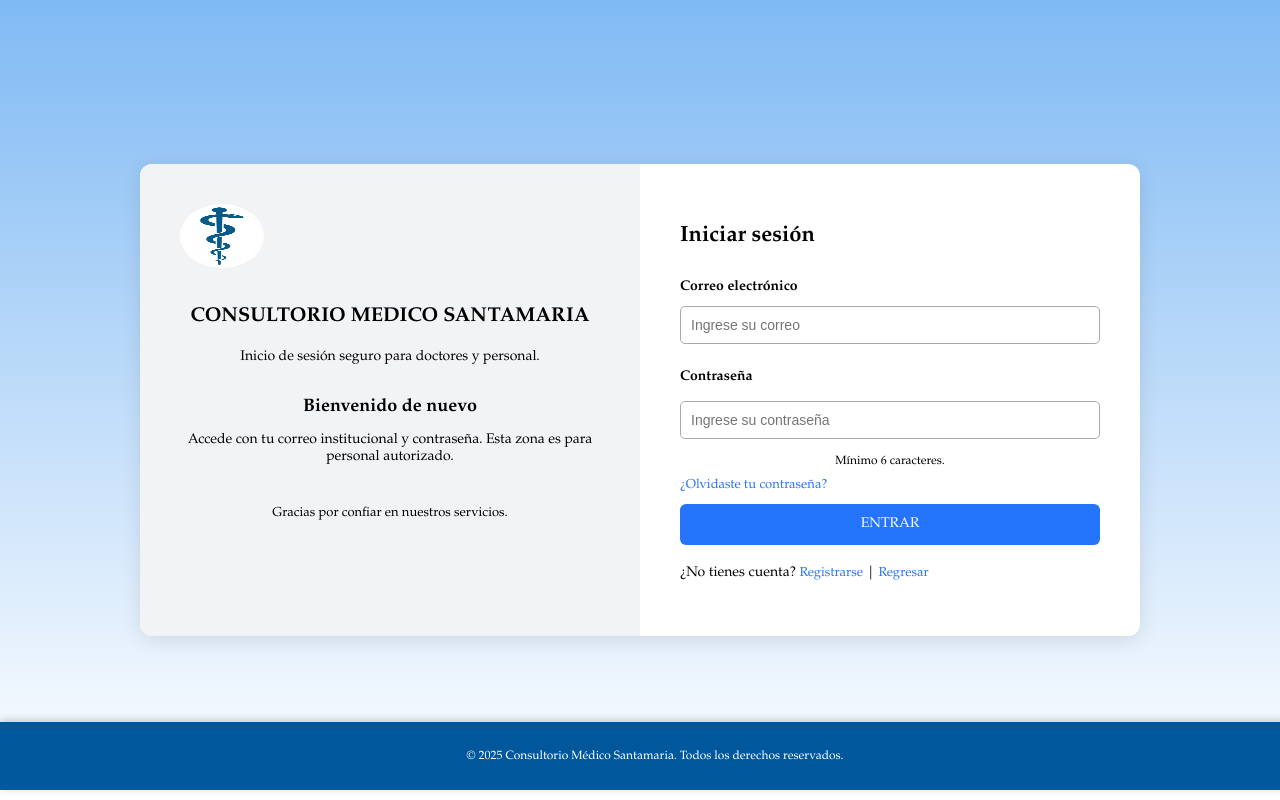
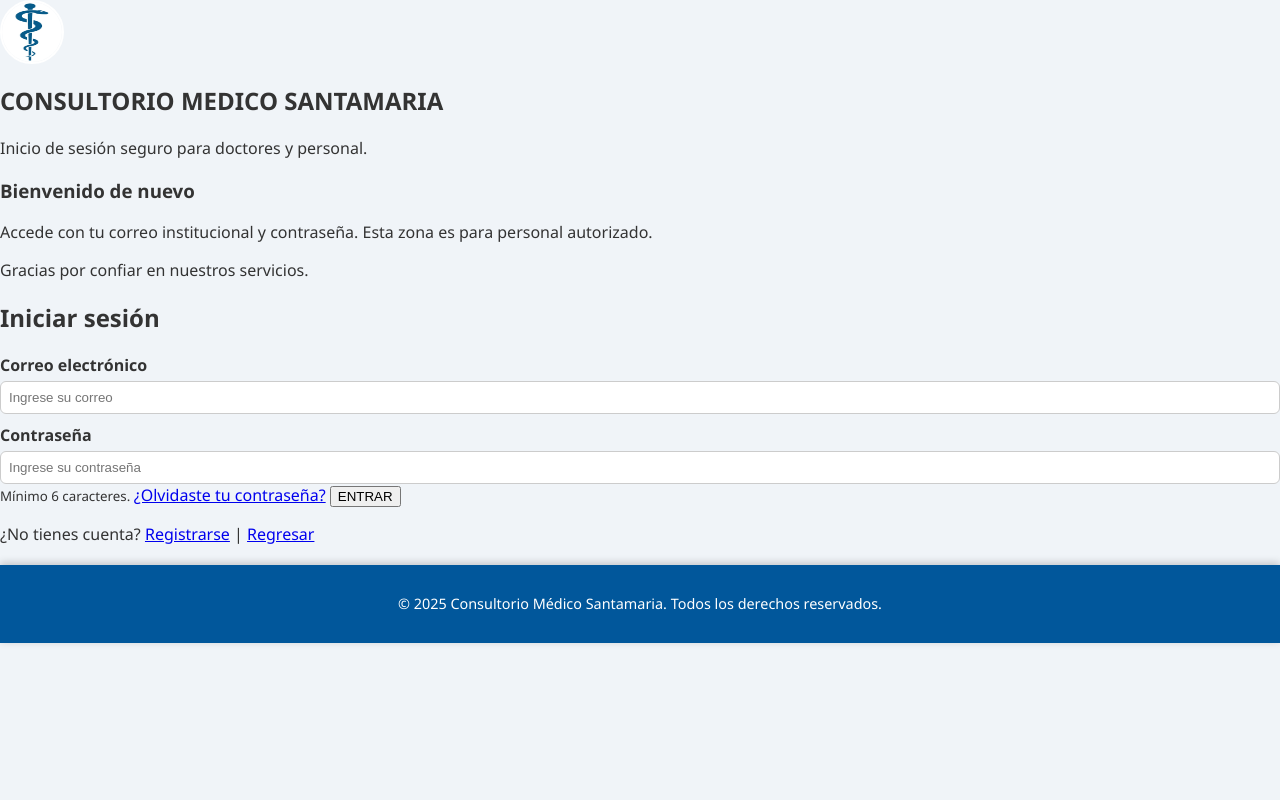
Before and after one commit to Proyecto-UTSEM/Proyecto_farmacia, a PHP site: page /Inicio_Sesion.php in a window 1280 px wide. Run offline with PHP 8.4, Linux system fonts and the light colour scheme.

Commit message:
Agendar Citas

```diff
--- a/styles.css
+++ b/styles.css
@@ -1,6 +1,6 @@
 /* ====== ESTILOS GENERALES ====== */
 body {
-  font-family:Garamond, serif;
+  font-family: 'Segoe UI', Arial, sans-serif;
   margin: 0;
   padding: 0;
   background: #f0f4f8;
@@ -164,7 +164,6 @@ footer {
   font-size: 0.9em;
   box-shadow: 0 -2px 8px rgba(0, 0, 0, 0.2);
 }
-<<<<<<< HEAD
 
 /*============Agendar Citas*=================*/
 main {
@@ -202,232 +201,3 @@ input {
     border: 1px solid #ccc;
     box-sizing: border-box;
 }
-=======
-Inicio de sesion
-body {
-            font-family: Garamond, serif;
-            background: linear-gradient(to bottom, #6fb1fc, #dbefff);
-            display: flex;
-            justify-content: center;
-            align-items: center;
-            height: 100vh;
-        }
-        .container {
-            display: flex;
-            background: white;
-            border-radius: 12px;
-            box-shadow: 0 4px 10px rgba(0,0,0,0.2);
-            overflow: hidden;
-            max-width: 800px;
-            width: 100%;
-        }
-        .left {
-            background: #f2f2f2;
-            padding: 40px;
-            width: 50%;
-            text-align: center;
-        }
-        .left img {
-            width: 80px;
-            margin-bottom: 20px;
-        }
-        .right {
-            padding: 40px;
-            width: 50%;
-        }
-        h2 {
-            margin-bottom: 20px;
-        }
-        input[type="text"], input[type="password"] {
-            width: 100%;
-            padding: 10px;
-            margin: 10px 0;
-            border: 1px solid #aaa;
-            border-radius: 6px;
-        }
-        .btn {
-            background: #4a90e2;
-            color: white;
-            border: none;
-            padding: 12px;
-            width: 100%;
-            border-radius: 6px;
-            cursor: pointer;
-        }
-        .btn:hover {
-            background: #357abd;
-        }
-        .extra-links {
-            margin-top: 15px;
-            font-size: 14px;
-        }
-        .extra-links a {
-            text-decoration: none;
-            color: #4a90e2;
-        }
-        .mensaje {
-            color: red;
-            margin-bottom: 15px;
-        }
-        footer {
-            position: absolute;
-            bottom: 10px;
-            text-align: center;
-            font-size: 12px;
-            width: 100%;
-        }
-
-/* ====== ESTILOS INICIO DE SESION====== */
-/* Estilo General */
-body {
-    margin: 0;
-    padding: 0;
-    font-family: Garamond, serif;
-    background: linear-gradient(180deg, rgba(128,186,244,1) 0%, rgba(37,117,252,0) 100%);
-    display: flex;
-    flex-direction: column;
-    height: 100vh;
-}
-
-/* Contenedor Principal */
-.login-container {
-    display: flex;
-    width: 80%;
-    max-width: 1000px;
-    margin: auto;
-    background: #fff;
-    border-radius: 12px;
-    overflow: hidden;
-    box-shadow: 0px 4px 20px rgba(0,0,0,0.1);
-}
-
-/* Panel Izquierdo */
-.left-panel {
-    flex: 1;
-    background: #f2f3f5;
-    padding: 40px;
-    text-align: center;
-}
-
-.left-panel .logo-img {
-    width: 80px;
-    margin-bottom: 20px;
-}
-
-.left-panel h2 {
-    font-size: 20px;
-    font-weight: bold;
-    color: black;
-}
-
-.left-panel .subtext {
-    font-size: 14px;
-    color: black;
-    margin-bottom: 30px;
-}
-
-.left-panel h3 {
-    font-size: 18px;
-    color: black;
-    margin-bottom: 10px;
-}
-
-.left-panel .info {
-    font-size: 14px;
-    color: black;
-    margin-bottom: 40px;
-}
-
-.left-panel .footer-text {
-    font-size: 13px;
-    color: black;
-}
-
-/* Panel Derecho */
-.right-panel {
-    flex: 1;
-    padding: 40px;
-}
-
-.right-panel h2 {
-    font-size: 22px;
-    margin-bottom: 20px;
-    color: black;
-}
-
-.login-form {
-    display: flex;
-    flex-direction: column;
-}
-
-.login-form label {
-    margin-bottom: 5px;
-    font-size: 14px;
-    color: black;
-    font-weight: bold;
-}
-
-.login-form input {
-    padding: 10px;
-    margin-bottom: 15px;
-    border: 1px solid #aaa;
-    border-radius: 5px;
-    outline: none;
-    font-size: 14px;
-}
-
-.login-form input:focus {
-    border-color: #2575fc;
-}
-
-.login-form small {
-    font-size: 12px;
-    color: black;
-    margin-bottom: 10px;
-    text-align: center;
-}
-
-.link {
-    font-size: 13px;
-    color: #2575fc;
-    text-decoration: none;
-}
-
-.link:hover {
-    text-decoration: underline;
-}
-
-/* Botón */
-.btn {
-    background: #2575fc;
-    color: white;
-    border: none;
-    padding: 12px;
-    border-radius: 6px;
-    font-size: 14px;
-    cursor: pointer;
-    transition: background 0.3s;
-    margin-top: 10px;
-     font-family: "Garamond", serif;
-
-}
-
-.btn:hover {
-    background: #1d5fd1;
-}
-
-/* Texto final */
-.register-text {
-    margin-top: 20px;
-    font-size: 14px;
-    color: black;
-}
-
-.footer {
-    text-align: center;
-    padding: 15px;
-    font-size: 12px;
-    color:white;
-}
-
->>>>>>> d9a3f0517b74e7fe2ce64da78e6852eb7866c553
```
